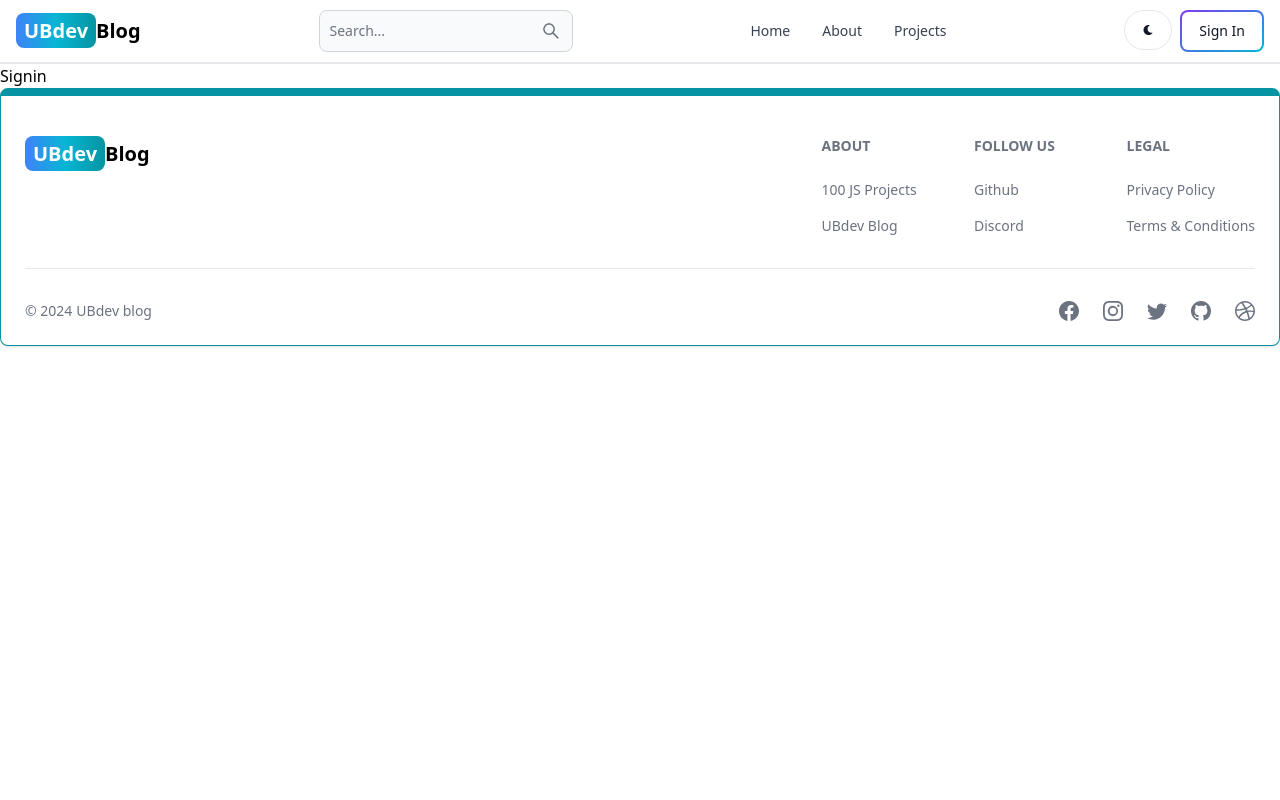
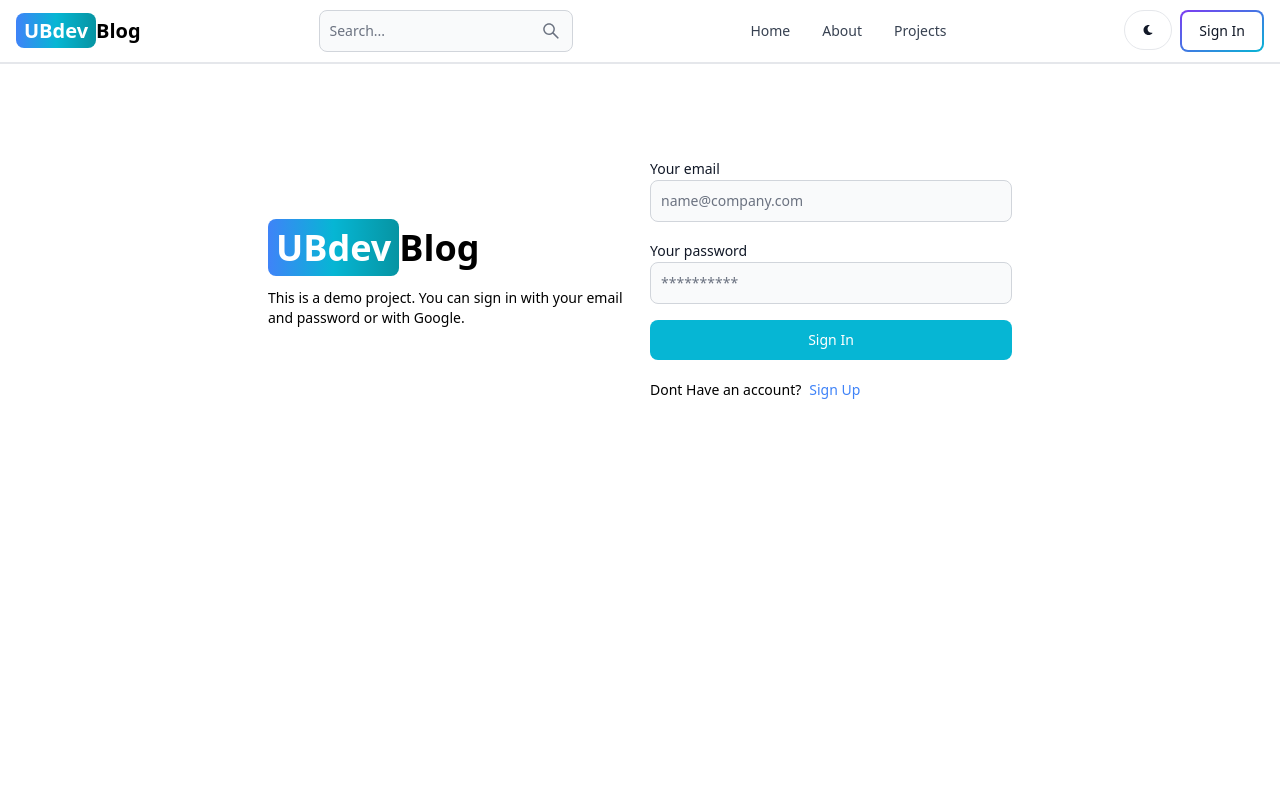
Before and after one commit to ubongn/ubdev_blog, a React (Vite) app in the folder client/: page /sign-in in a window 1280 px wide. Shown: the top 800 px of the page. Built offline with nearby package versions, Linux system fonts and the light colour scheme.

Commit message:
complete signin page functionality

```diff
--- a/client/src/pages/SignIn.jsx
+++ b/client/src/pages/SignIn.jsx
@@ -1,7 +1,107 @@
-
+import { Alert, Button, Label, Spinner, TextInput } from "flowbite-react";
+import { useState } from "react";
+import { Link, useNavigate } from "react-router-dom";
 
 export default function SignIn() {
+  const [formData, setFormData] = useState({});
+  const [errorMessage, setErrorMessage] = useState(null);
+  const [loading, setLoading] = useState(false);
+  const navigate = useNavigate();
+  const handleChange = (e) => {
+    setFormData({ ...formData, [e.target.id]: e.target.value.trim() });
+  };
+  const handleSubmit = async (e) => {
+    e.preventDefault();
+    if (!formData.email || !formData.password) {
+      return setErrorMessage("Please fill out all fields.");
+    }
+    try {
+      setLoading(true);
+      setErrorMessage(null);
+      const res = await fetch("/api/auth/signin", {
+        method: "POST",
+        headers: { "Content-Type": "application/json" },
+        body: JSON.stringify(formData),
+      });
+      const data = await res.json();
+      if (data.success === false) {
+        return setErrorMessage(data.message);
+      }
+      setLoading(false);
+      if (res.ok) {
+        navigate("/");
+      }
+    } catch (error) {
+      setErrorMessage(error.message);
+      setLoading(false);
+    }
+  };
   return (
-    <div>Signin</div>
-  )
+    <div className="min-h-screen mt-20">
+      <div className="flex p-3 max-w-3xl mx-auto flex-col md:flex-row md:items-center gap-5">
+        {/* left */}
+        <div className="flex-1">
+          <Link to="/" className="font-bold dark:text-white text-4xl">
+            <span className="px-2 py-1 bg-gradient-to-r from-blue-500 via-cyan-500 to-teal-500 rounded-lg text-white">
+              UBdev
+            </span>
+            Blog
+          </Link>
+          <p className="text-sm mt-5">
+            This is a demo project. You can sign in with your email and password
+            or with Google.
+          </p>
+        </div>
+        {/* right */}
+
+        <div className="flex-1">
+          <form className="flex flex-col gap-4" onSubmit={handleSubmit}>
+            <div>
+              <Label value="Your email" />
+              <TextInput
+                type="email"
+                placeholder="name@company.com"
+                id="email"
+                onChange={handleChange}
+              />
+            </div>
+            <div>
+              <Label value="Your password" />
+              <TextInput
+                type="password"
+                placeholder="**********"
+                id="password"
+                onChange={handleChange}
+              />
+            </div>
+            <Button
+              gradientDuoTone="cyanToBlue"
+              type="submit"
+              disabled={loading}
+            >
+              {loading ? (
+                <>
+                  <Spinner size="sm" />
+                  <span className="pl-3">Loading...</span>
+                </>
+              ) : (
+                "Sign In"
+              )}
+            </Button>
+          </form>
+          <div className="flex gap-2 text-sm mt-5">
+            <span>Dont Have an account?</span>
+            <Link to="/sign-up" className="text-blue-500">
+              Sign Up
+            </Link>
+          </div>
+          {errorMessage && (
+            <Alert className="mt-5" color="failure">
+              {errorMessage}
+            </Alert>
+          )}
+        </div>
+      </div>
+    </div>
+  );
 }
```
